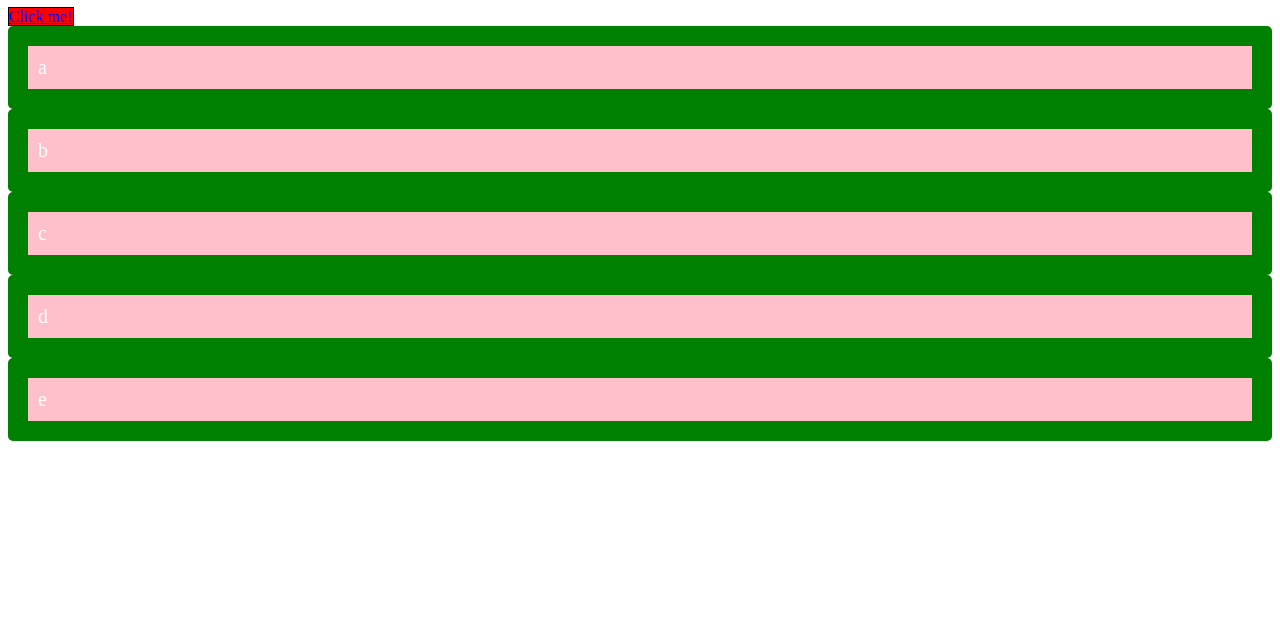
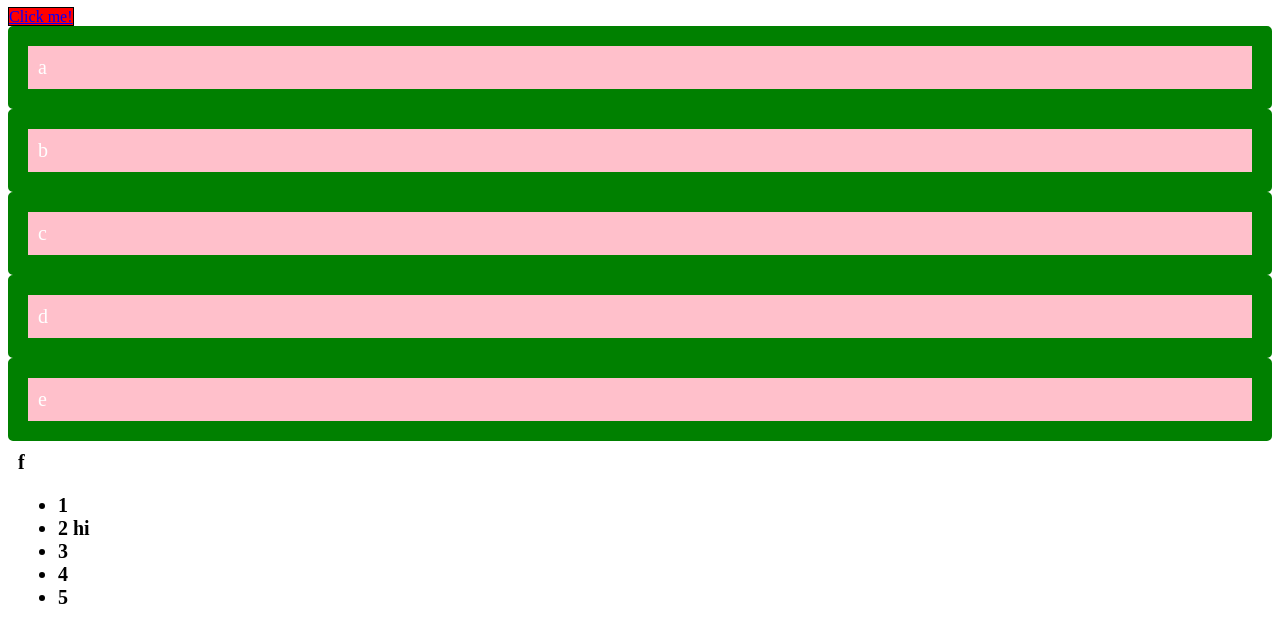
Before and after one commit to Edgar-Saavedra/edgarsaavedra-js-explore, a website built with webpack: page index.html in a window 1280 px wide. Built offline with nearby package versions, Linux system fonts and the light colour scheme; files whose address does not match are found by name.

Commit message:
jquery vanilla dom traversal using recursion to get child nodes of an element

```diff
--- a/index.html
+++ b/index.html
@@ -12,6 +12,15 @@
 <div class="a-div">c</div>
 <div class="a-div">d</div>
 <div class="a-div">e</div>
+<div class="a-div2">f
+  <ul id="myul">
+    <li>1</li>
+    <li id="myli">2 <span>hi</span></li>
+    <li>3</li>
+    <li>4</li>
+    <li>5</li>
+  </ul>
+</div>
 <!--<script src="dist/Basics.js"></script>-->
 <!--<script src="dist/DesignPatterns.js"></script>-->
 <!--<script src="https://ajax.googleapis.com/ajax/libs/jquery/1.12.4/jquery.min.js"></script>-->
--- a/js/basics/PrototypalInheritance.js
+++ b/js/basics/PrototypalInheritance.js
@@ -141,6 +141,36 @@ const es5CallInheritance = () =>
       });
     }
 
+    this.getchildren = function (element ,size=0, arr = [])
+    {
+      if(!element)
+        element = this.elm;
+      //if id or single
+      if(!element.length)
+      {
+        if(element.hasChildNodes())
+        {
+          if(size>0)
+          {
+            arr.push(element);
+          }
+          this.getchildren(element.childNodes,size+= 1,arr);
+        }
+      }else
+        //if class
+        Array.prototype.map.call(element,(el,i)=>{
+          if(el.hasChildNodes())
+          {
+            if(size>0)
+            {
+              arr.push(el);
+            }
+            this.getchildren(el.childNodes,size+= 1,arr);
+          }
+        });
+      return arr;
+    }
+
     if(this.elm.length)
     {
       Array.prototype.map.call(this.elm,(element,i)=>{
@@ -187,6 +217,15 @@ const es5CallInheritance = () =>
     padding : "10px",
     color : "white"
   });
+
+  let allDivs2 = new MyObject(document.getElementsByClassName('a-div2'),{
+    backgroundColor: "white",
+    fontSize : "20px",
+    padding : "10px",
+    color : "black",
+    fontWeight : 'bold'
+  });
+  console.log(allDivs2.getchildren());
 
   let greatGrandChild = new GrandChild();
   greatGrandChild.talk(); //Family Name - 0 child attr grand child
```
Also changed, not shown: dist/Basics.js.
